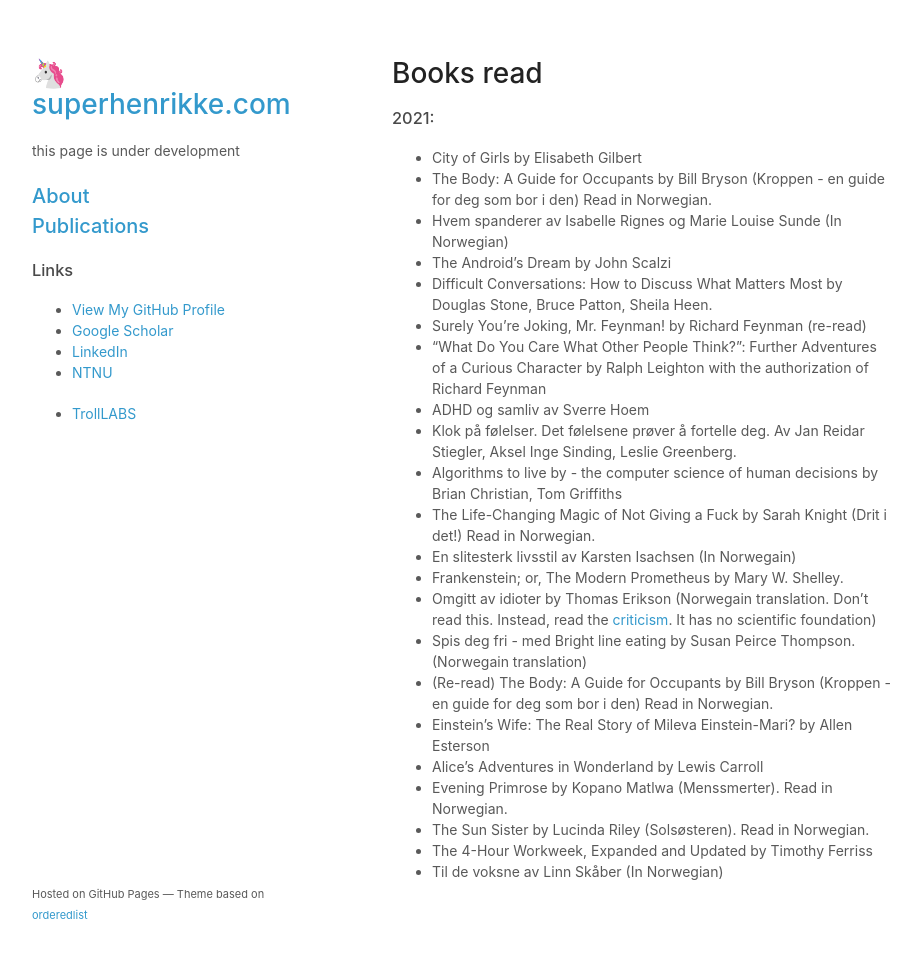
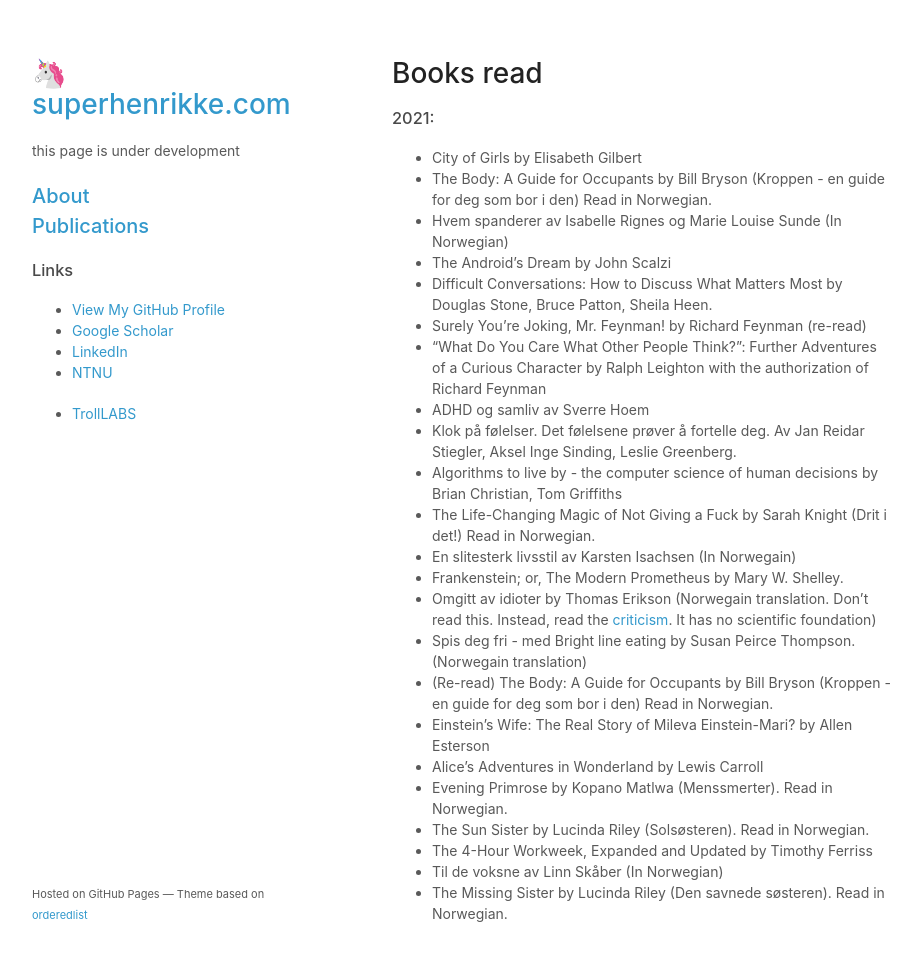
Before and after one commit to superhenrikke/superhenrikke.github.io, a Jekyll site: the page built from books.md, in a window 1280 px wide and 994 px high. Shown: the top 961 px of the window, without its empty margins (178-1099 px from the left). Built offline with Jekyll 4.4.1, drawn with Linux system fonts in a browser that asks for light colours; our own code applies the rules of GitHub Pages for plain Markdown files; a script that is not in the unit is left out.

Commit message:
Update books.md

```diff
--- a/books.md
+++ b/books.md
@@ -24,3 +24,4 @@
 - The Sun Sister by Lucinda Riley (Solsøsteren). Read in Norwegian.
 - The 4-Hour Workweek, Expanded and Updated by Timothy Ferriss
 - Til de voksne av Linn Skåber (In Norwegian)
+- The Missing Sister by Lucinda Riley (Den savnede søsteren). Read in Norwegian.
```
